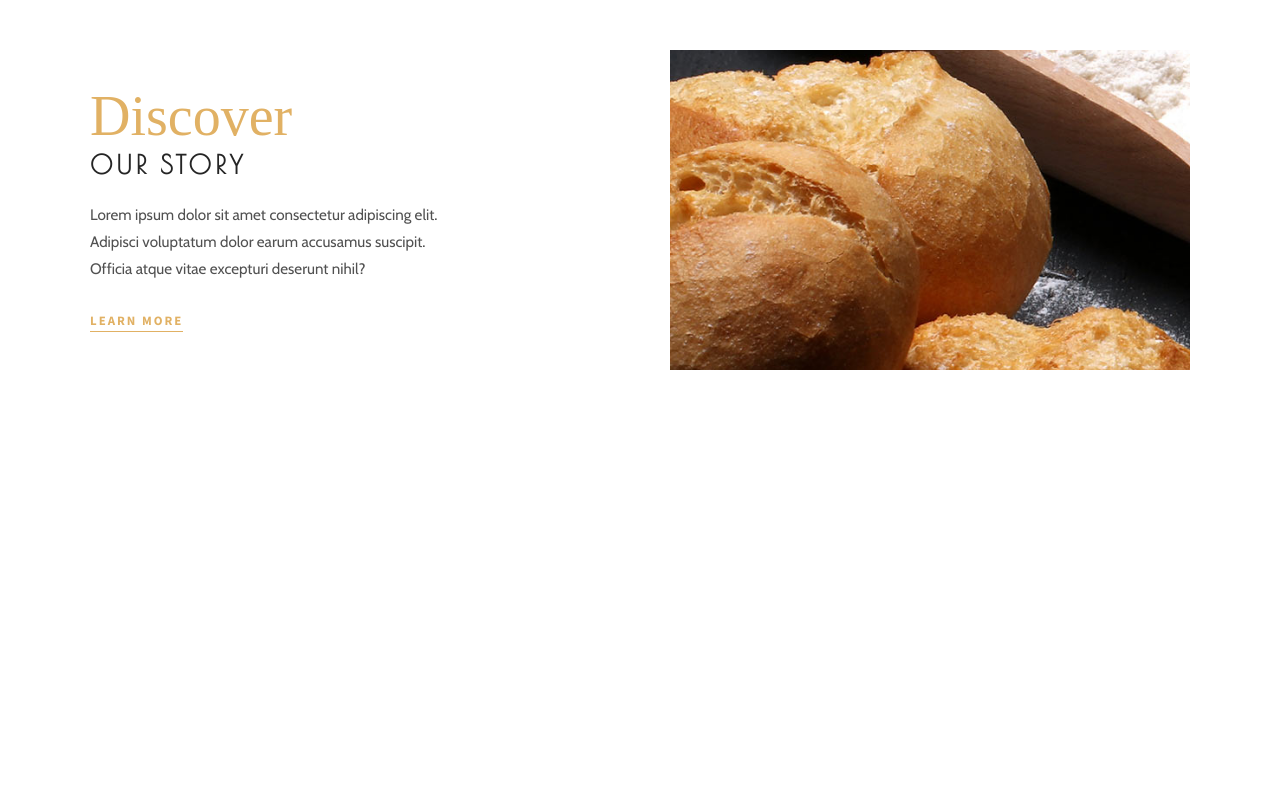
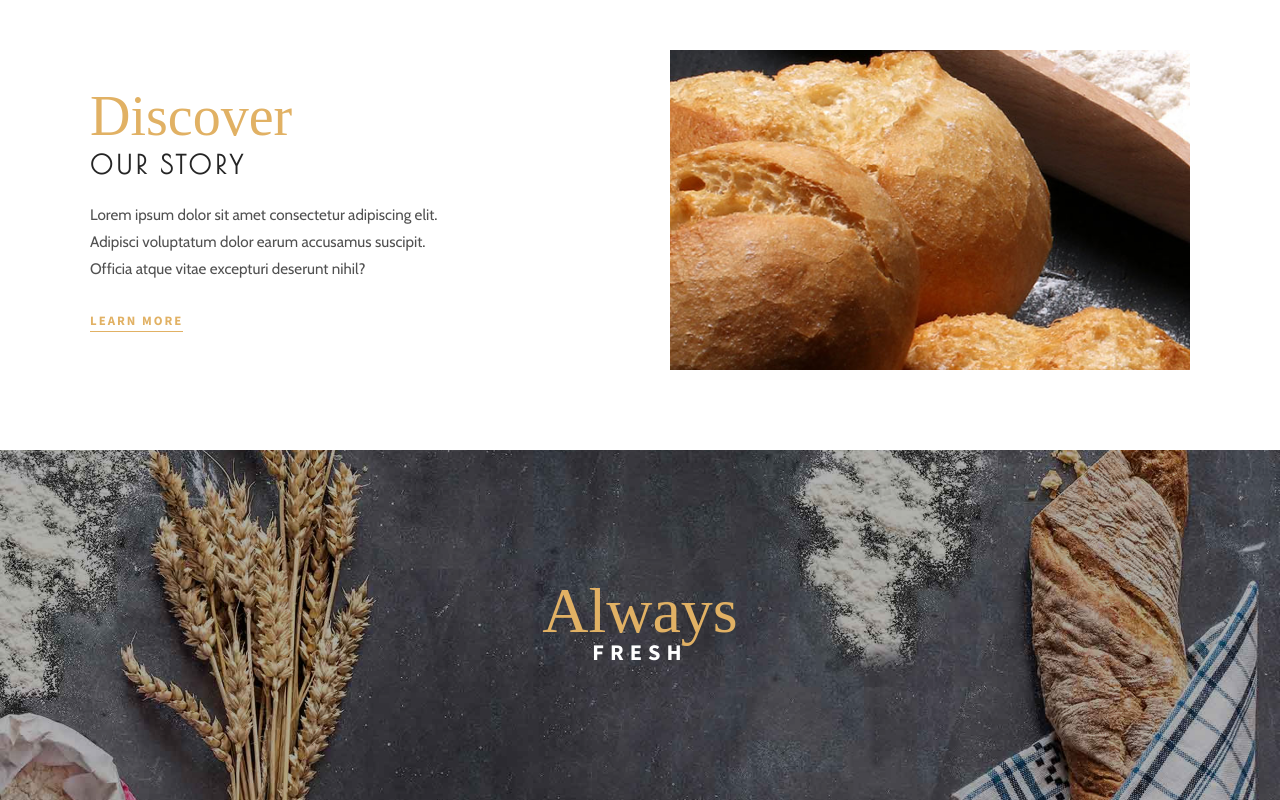
Before and after one commit to Larefio/semana16, a React (Vite) app in the folder bakery/: page / in a window 1280 px wide. Shown: the part 830-1630 px from the top of the page. Before the commit the page ends 1280 px from the top, so only its background shows below. Built offline with nearby package versions, Linux system fonts and the light colour scheme; a web font is replaced by a local one.

Commit message:
se añadio la seccion always fresh y ya esta importado me va gustando

```diff
--- a/bakery/src/App.jsx
+++ b/bakery/src/App.jsx
@@ -1,6 +1,7 @@
 import Navbar from './components/Navbar'
 import Hero from './components/Hero'
 import Story from './components/Story'
+import AlwaysFresh from './components/AlwaysFresh'
 
 function App() {
   return (
@@ -8,6 +9,7 @@ function App() {
       <Navbar />
       <Hero />
       <Story />
+      <AlwaysFresh />
     </div>
   )
 }
--- /dev/null
+++ b/bakery/src/components/AlwaysFresh.css
@@ -0,0 +1,44 @@
+.fresh {
+  width: 100%;
+  height: 350px;
+  background-image: url('/tasteful-recipes.jpg');
+  background-size: cover;
+  background-position: center;
+  background-attachment: fixed;
+  display: flex;
+  align-items: center;
+  justify-content: center;
+  position: relative;
+}
+
+.fresh::after {
+  content: '';
+  position: absolute;
+  inset: 0;
+  background: rgba(0, 0, 0, 0.3);
+}
+
+.fresh__content {
+  position: relative;
+  z-index: 1;
+  text-align: center;
+}
+
+.fresh__script {
+  font-family: var(--headings-font);
+  color: var(--color-gold);
+  font-size: 4rem;
+  font-weight: 400;
+  display: block;
+  line-height: 1;
+}
+
+.fresh__title {
+  font-family: var(--main-font);
+  font-size: 1.4rem;
+  font-weight: 700;
+  letter-spacing: 6px;
+  text-transform: uppercase;
+  color: var(--color-white);
+  margin-top: -8px;
+}
--- /dev/null
+++ b/bakery/src/components/AlwaysFresh.jsx
@@ -0,0 +1,14 @@
+import './AlwaysFresh.css'
+
+const AlwaysFresh = () => {
+  return (
+    <section className="fresh">
+      <div className="fresh__content">
+        <span className="fresh__script">Always</span>
+        <h2 className="fresh__title">Fresh</h2>
+      </div>
+    </section>
+  )
+}
+
+export default AlwaysFresh
```
